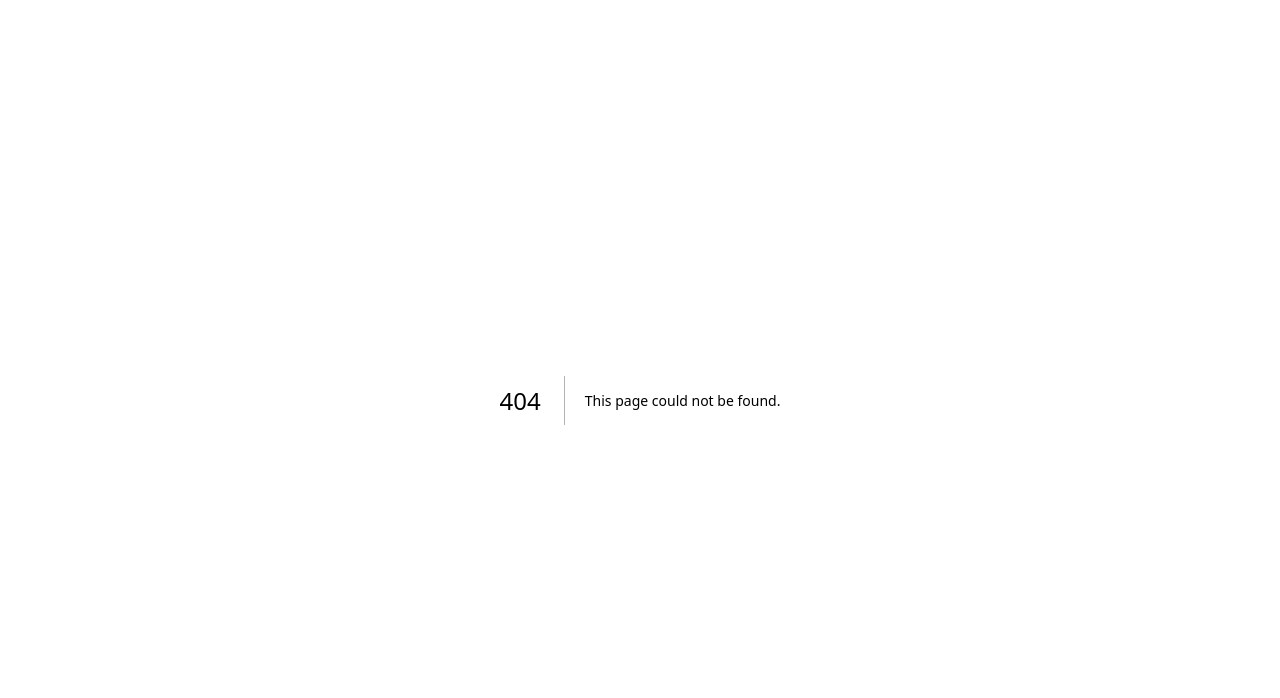
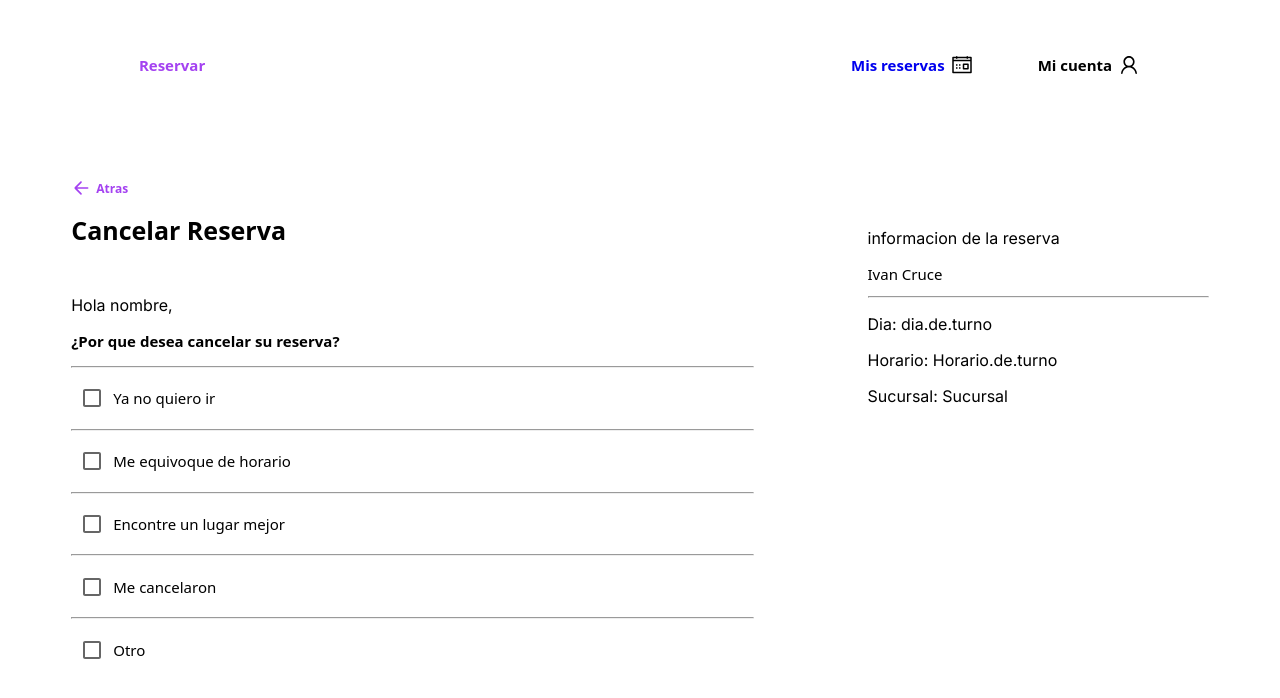
Before and after one commit to LucasGlave/MiTurnoWeb, a Next.js app: page /cancelations in a window 1280 px wide. Before the commit this address had no page. Shown: the top 698 px of the page. Built offline with nearby package versions, Linux system fonts and the light colour scheme.

Commit message:
add cancelation view

```diff
--- /dev/null
+++ b/src/app/cancelations/page.jsx
@@ -0,0 +1,12 @@
+import Cancelations from "@/components/cancelations/Cancelations";
+import React from "react";
+
+function cancelations() {
+  return (
+    <div>
+      <Cancelations />
+    </div>
+  );
+}
+
+export default cancelations;
--- /dev/null
+++ b/src/components/cancelations/Cancelations.js
@@ -0,0 +1,126 @@
+import React from "react";
+import styles from "../../app/login.module.scss";
+import Header from "../header/Header";
+import HeaderOpeDetails from "../header/HeaderOpeDetails";
+import { Checkbox } from "@mui/material";
+
+function Cancelations() {
+  return (
+    <div className={styles.container}>
+      <Header />
+
+      <div className={styles.card} style={{ width: "90%", marginTop: "3rem" }}>
+        <div
+          style={{
+            width: "100%",
+            display: "flex",
+            flexDirection: "row",
+            justifyContent: "space-between",
+            alignItems: "stretch",
+          }}
+        >
+          <div className={styles.group} style={{ width: "60%" }}>
+            <div
+              style={{
+                width: "80%",
+                display: "flex",
+                flexDirection: "row",
+                alignItems: "center",
+                gap: "5px",
+              }}
+            >
+              <svg
+                xmlns="http://www.w3.org/2000/svg"
+                width="20"
+                height="20"
+                viewBox="0 0 20 20"
+                fill="none"
+              >
+                <path
+                  d="M10.5875 16.4209C10.912 16.0964 10.912 15.5703 10.5875 15.2459L6.17503 10.8334H16.6667C17.1269 10.8334 17.5 10.4603 17.5 10C17.5 9.53979 17.1269 9.1667 16.6667 9.1667H6.17503L10.5875 4.7542C10.912 4.42973 10.912 3.90367 10.5875 3.5792C10.2631 3.25473 9.737 3.25473 9.41253 3.5792L3.69881 9.29293C3.30828 9.68345 3.30828 10.3166 3.69881 10.7071L9.41253 16.4209C9.737 16.7453 10.2631 16.7453 10.5875 16.4209Z"
+                  fill="#A442F1"
+                />
+              </svg>
+              <h4 className={styles.back}> Atras</h4>
+            </div>
+            <h1 style={{ marginTop: "0px", marginBottom: "3rem" }}>
+              Cancelar Reserva
+            </h1>
+
+            <p>Hola {"nombre"},</p>
+            <h3>¿Por que desea cancelar su reserva?</h3>
+            <hr />
+            <div
+              style={{
+                display: "flex",
+                flexDirection: "row",
+                alignItems: "center",
+              }}
+            >
+              <Checkbox />
+              <h2>Ya no quiero ir</h2>
+            </div>
+            <hr />
+            <div
+              style={{
+                display: "flex",
+                flexDirection: "row",
+                alignItems: "center",
+              }}
+            >
+              <Checkbox />
+              <h2>Me equivoque de horario</h2>
+            </div>
+            <hr />
+            <div
+              style={{
+                display: "flex",
+                flexDirection: "row",
+                alignItems: "center",
+              }}
+            >
+              <Checkbox />
+              <h2>Encontre un lugar mejor</h2>
+            </div>
+            <hr />
+            <div
+              style={{
+                display: "flex",
+                flexDirection: "row",
+                alignItems: "center",
+              }}
+            >
+              <Checkbox />
+              <h2>Me cancelaron</h2>
+            </div>
+            <hr />
+            <div
+              style={{
+                display: "flex",
+                flexDirection: "row",
+                alignItems: "center",
+              }}
+            >
+              <Checkbox />
+              <h2>Otro</h2>
+            </div>
+          </div>
+
+          <div
+            className={styles.group}
+            style={{ width: "30%", marginTop: "3rem" }}
+          >
+            <p>informacion de la reserva</p>
+            <h2>Ivan Cruce</h2>
+            <hr />
+            <p>Dia: {"dia.de.turno"}</p>
+            <p>Horario: {"Horario.de.turno"}</p>
+            <p>Sucursal: {"Sucursal"}</p>
+          </div>
+        </div>
+      </div>
+    </div>
+  );
+}
+
+export default Cancelations;
```
Also changed, not shown: src/components/operatorDetails/OpeDetails.js (+26 -8 lines).
